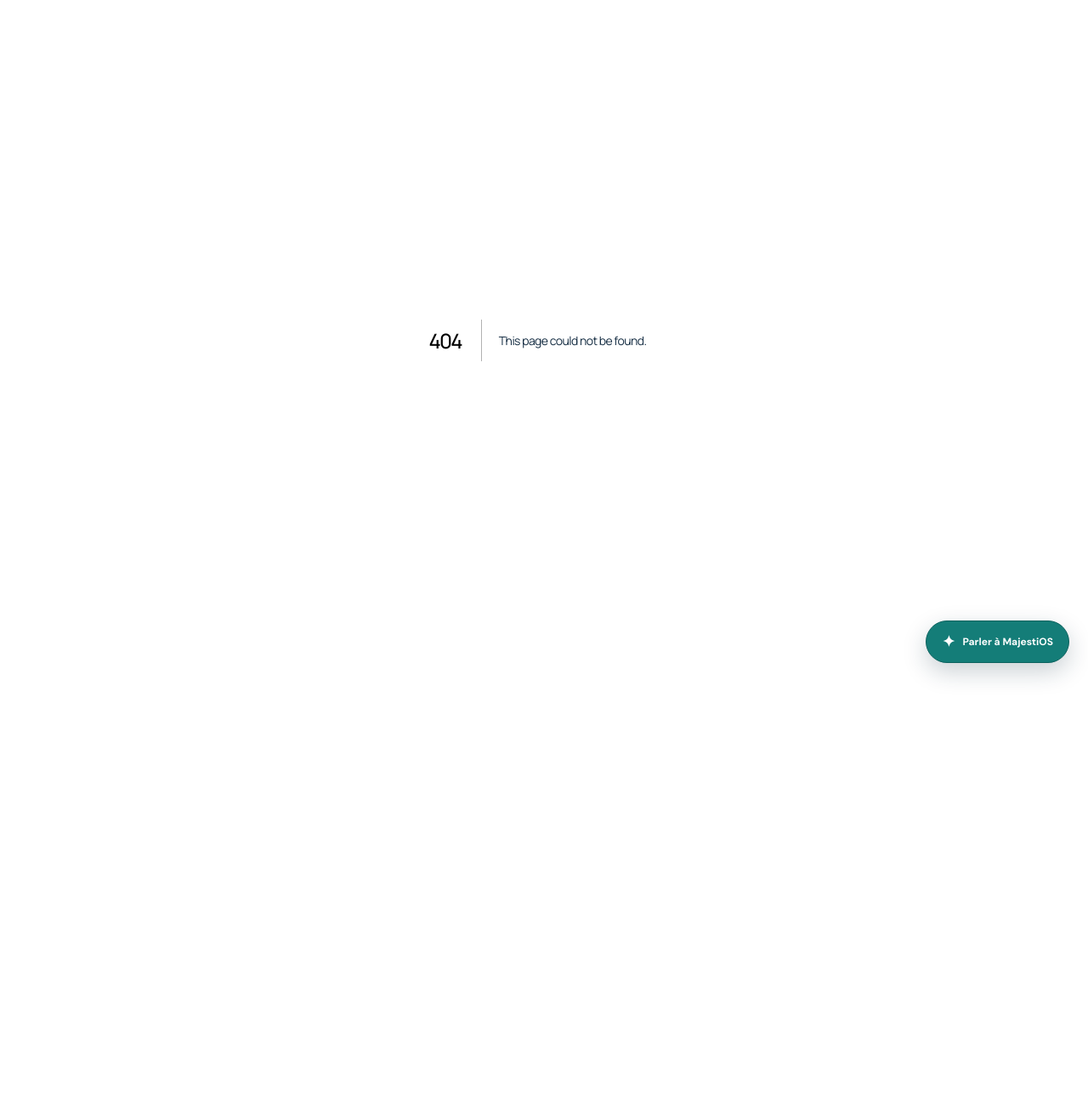
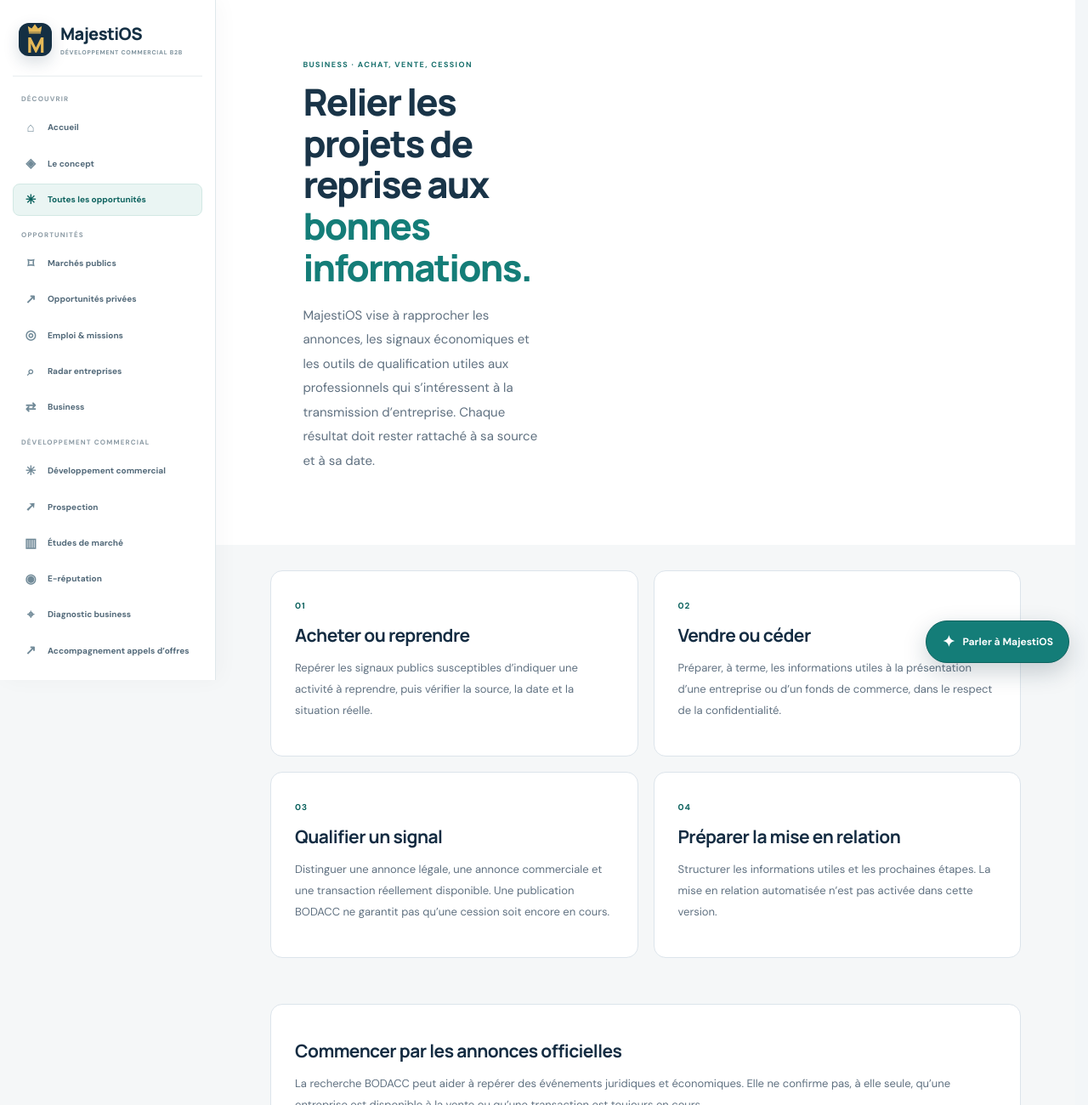
Before and after one commit to Chexpeer/Majestios, a Next.js app: page /opportunites/business in a window 1280 px wide. Before the commit this address had no page. Shown: the top 1300 px of the page at 85% size. Before the commit the page ends 800 px from the top, so only its background shows below. Built offline with nearby package versions, Linux system fonts and the light colour scheme.

Commit message:
Préserver une page dédiée au parcours Business et cession

```diff
--- /dev/null
+++ b/src/app/opportunites/business/page.tsx
@@ -0,0 +1,35 @@
+import Link from "next/link";
+import PublicHeader from "@/components/public-header";
+
+export const metadata = {
+  title: "Business : achat, vente et cession — MajestiOS",
+  description: "Comprendre le parcours MajestiOS pour la veille sur les entreprises, les cessions et les reprises.",
+};
+
+const modes = [
+  { title: "Acheter ou reprendre", text: "Repérer les signaux publics susceptibles d’indiquer une activité à reprendre, puis vérifier la source, la date et la situation réelle." },
+  { title: "Vendre ou céder", text: "Préparer, à terme, les informations utiles à la présentation d’une entreprise ou d’un fonds de commerce, dans le respect de la confidentialité." },
+  { title: "Qualifier un signal", text: "Distinguer une annonce légale, une annonce commerciale et une transaction réellement disponible. Une publication BODACC ne garantit pas qu’une cession soit encore en cours." },
+  { title: "Préparer la mise en relation", text: "Structurer les informations utiles et les prochaines étapes. La mise en relation automatisée n’est pas activée dans cette version." },
+];
+
+export default function BusinessOpportunityPage() {
+  return <main className="public-site concept-page">
+    <PublicHeader />
+    <section className="how-section concept-hero"><div>
+      <span className="section-label">BUSINESS · ACHAT, VENTE, CESSION</span>
+      <h1>Relier les projets de reprise aux <em>bonnes informations.</em></h1>
+      <p>MajestiOS vise à rapprocher les annonces, les signaux économiques et les outils de qualification utiles aux professionnels qui s’intéressent à la transmission d’entreprise. Chaque résultat doit rester rattaché à sa source et à sa date.</p>
+    </div></section>
+    <section className="concept-grid" aria-label="Parcours Business">
+      {modes.map((item,index) => <article key={item.title}><span>{String(index+1).padStart(2,"0")}</span><h2>{item.title}</h2><p>{item.text}</p></article>)}
+    </section>
+    <section className="concept-principles">
+      <h2>Commencer par les annonces officielles</h2>
+      <p>La recherche BODACC peut aider à repérer des événements juridiques et économiques. Elle ne confirme pas, à elle seule, qu’une entreprise est disponible à la vente ou qu’une transaction est toujours en cours.</p>
+      <p>Le catalogue Business, les dépôts d’annonces et les fonctions de mise en relation ne sont pas encore opérationnels. Cette page présente le périmètre fonctionnel visé.</p>
+      <div className="faq-actions"><Link className="search-submit concept-cta" href="/business">Consulter la recherche BODACC ↗</Link><Link className="faq-secondary" href="/opportunites">Explorer les opportunités ↗</Link></div>
+    </section>
+    <footer className="public-footer"><Link className="footer-brand" href="/">MajestiOS</Link><nav><Link href="/faq">FAQ</Link><Link href="/mentions-legales">Mentions légales</Link></nav><small>© MajestiOS · Fonctionnalités de cession en préparation</small></footer>
+  </main>;
+}
```
